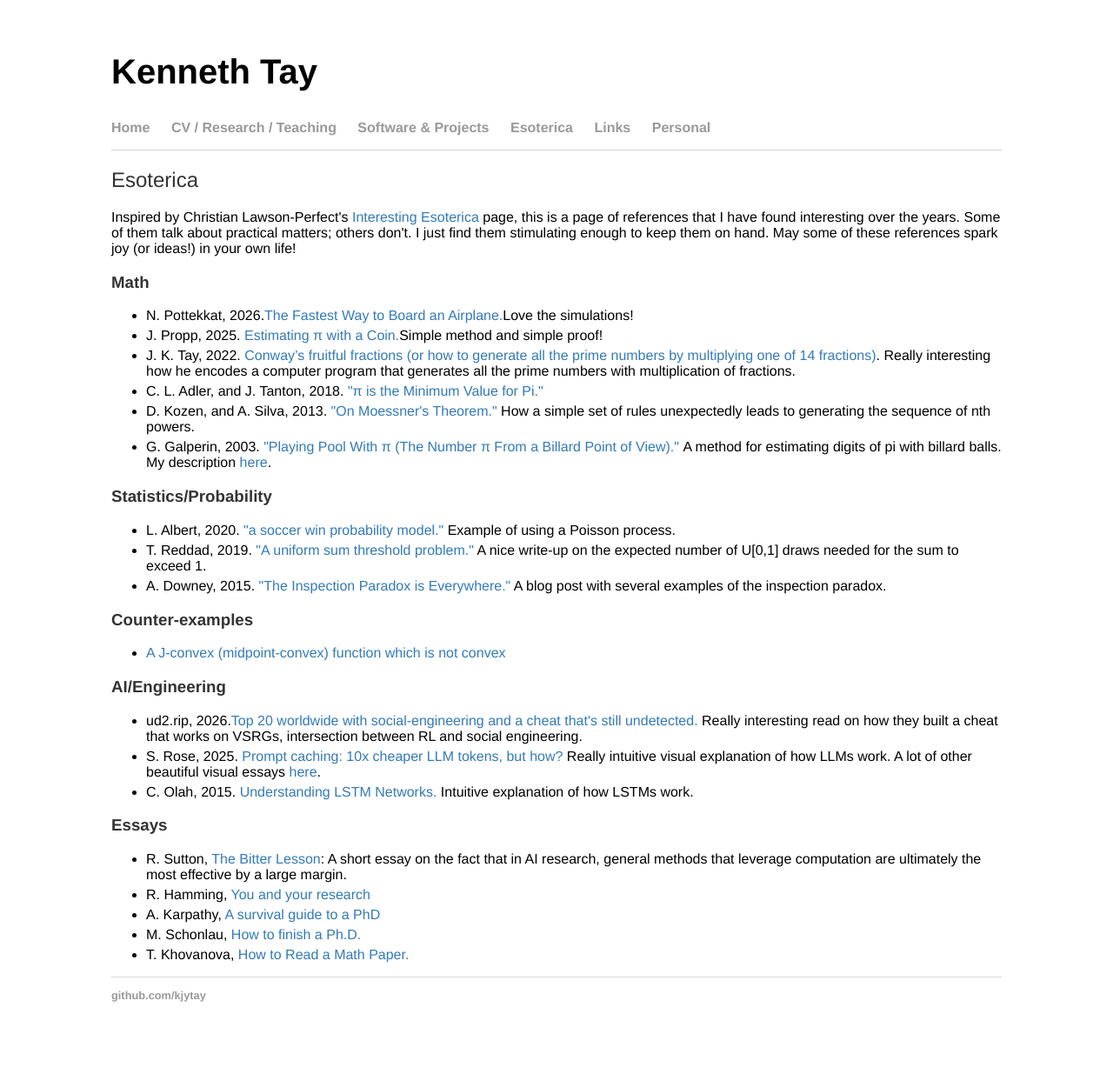
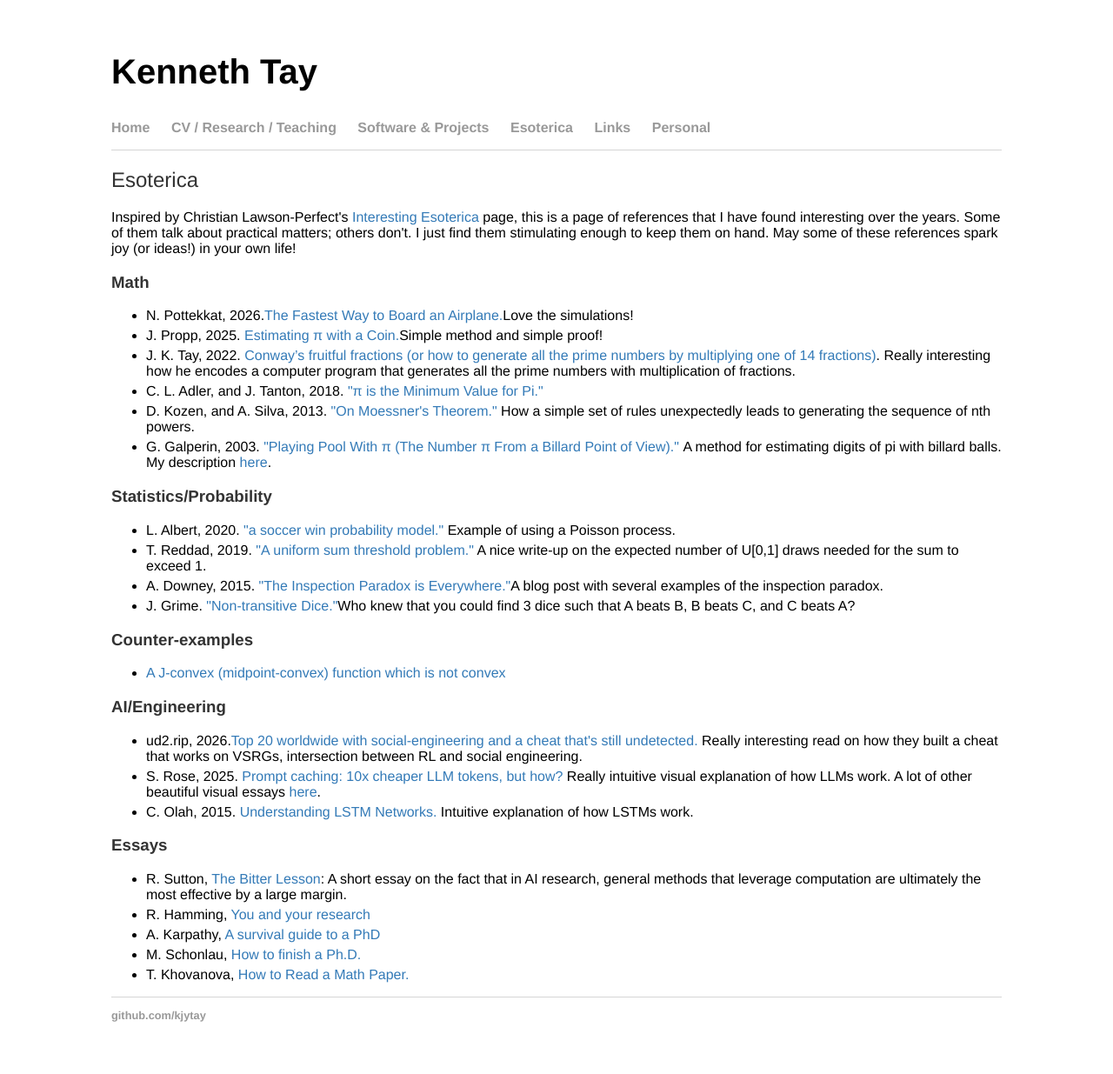
Before and after one commit to kjytay/kjytay.github.io, a Jekyll site: the page built from esoterica/index.html, in a window 1280 px wide. Shown: the whole page at 87% size. Built offline with Jekyll 4.4.1, drawn with Linux system fonts in a browser that asks for light colours; before the commit the page ends 1212 px from its top, so only the background shows below that.

Commit message:
Add esoterica link.

```diff
--- a/esoterica/index.html
+++ b/esoterica/index.html
@@ -22,7 +22,8 @@ May some of these references spark joy (or ideas!) in your own life!
 <ul>
   <li>L. Albert, 2020. <a href="https://punkrockor.com/2020/07/02/a-soccer-win-probability-model/">"a soccer win probability model."</a> Example of using a Poisson process.</li>
   <li>T. Reddad, 2019. <a href="https://tommyred.dad/post/2019-07-22-uniform-sum-threshold/">"A uniform sum threshold problem."</a> A nice write-up on the expected number of U[0,1] draws needed for the sum to exceed 1.</li>
-  <li>A. Downey, 2015. <a href="https://allendowney.blogspot.com/2015/08/the-inspection-paradox-is-everywhere.html">"The Inspection Paradox is Everywhere."</a> A blog post with several examples of the inspection paradox.</li>
+  <li>A. Downey, 2015. <a href="https://allendowney.blogspot.com/2015/08/the-inspection-paradox-is-everywhere.html">"The Inspection Paradox is Everywhere."</a>A blog post with several examples of the inspection paradox.</li>
+  <li>J. Grime. <a href="https://singingbanana.com/dice/article.htm">"Non-transitive Dice."</a>Who knew that you could find 3 dice such that A beats B, B beats C, and C beats A?</li>
 </ul>
 
 <h3>Counter-examples</h3>
```
